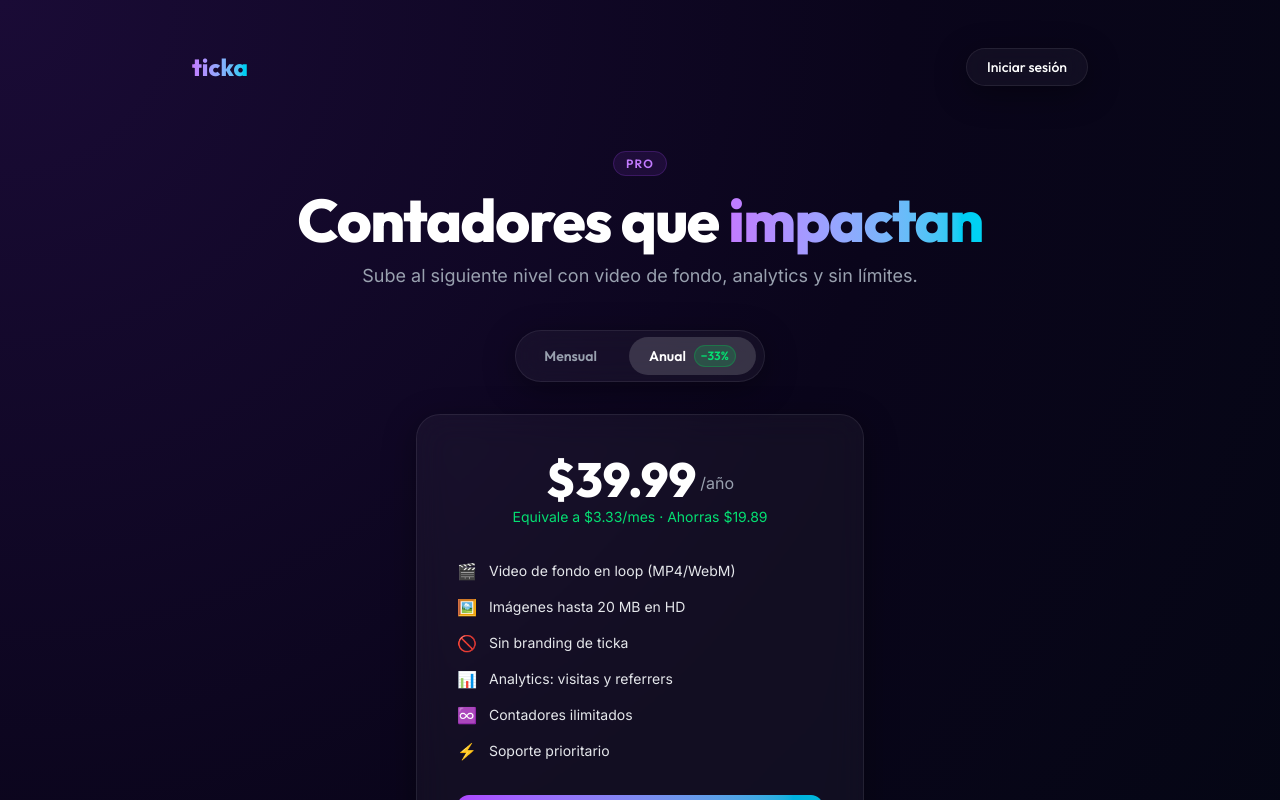
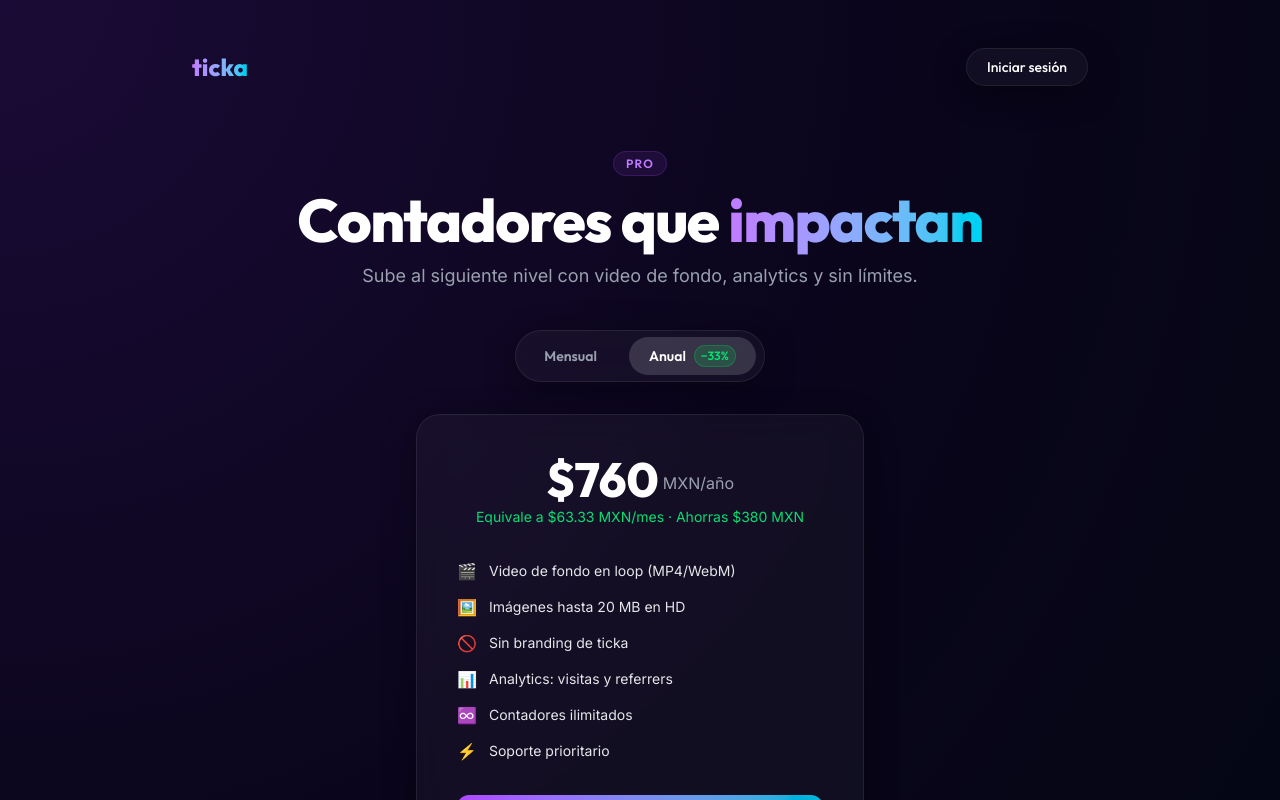
Before and after one commit to KissTC/ticka, a Next.js app in the folder frontend/: page /upgrade in a window 1280 px wide. Shown: the top 800 px of the page. Built offline with nearby package versions, Linux system fonts and the light colour scheme; no server answers.

Commit message:
cambios de pricing - frontend

```diff
--- a/frontend/src/app/dashboard/page.tsx
+++ b/frontend/src/app/dashboard/page.tsx
@@ -104,7 +104,7 @@ export default async function DashboardPage() {
               🎬 Desbloquea video de fondo y más con Pro
             </p>
             <p className="text-xs text-gray-400 font-inter mt-0.5">
-              Desde $4.99/mes · Cancela cuando quieras
+              Desde $95 MXN/mes · Cancela cuando quieras
             </p>
           </div>
           <Link
--- a/frontend/src/app/upgrade/page.tsx
+++ b/frontend/src/app/upgrade/page.tsx
@@ -203,15 +203,15 @@ export default function UpgradePage() {
         <div className="text-center mb-8">
           <div className="flex items-end justify-center gap-1">
             <span className="text-5xl font-extrabold font-outfit text-white">
-              {billing === "monthly" ? "$4.99" : "$39.99"}
+              {billing === "monthly" ? "$95" : "$760"}
             </span>
             <span className="text-gray-400 font-inter mb-2">
-              /{billing === "monthly" ? "mes" : "año"}
+              MXN/{billing === "monthly" ? "mes" : "año"}
             </span>
           </div>
           {billing === "yearly" && (
             <p className="text-sm text-green-400 font-inter mt-1">
-              Equivale a $3.33/mes · Ahorras $19.89
+              Equivale a $63.33 MXN/mes · Ahorras $380 MXN
             </p>
           )}
         </div>
```
